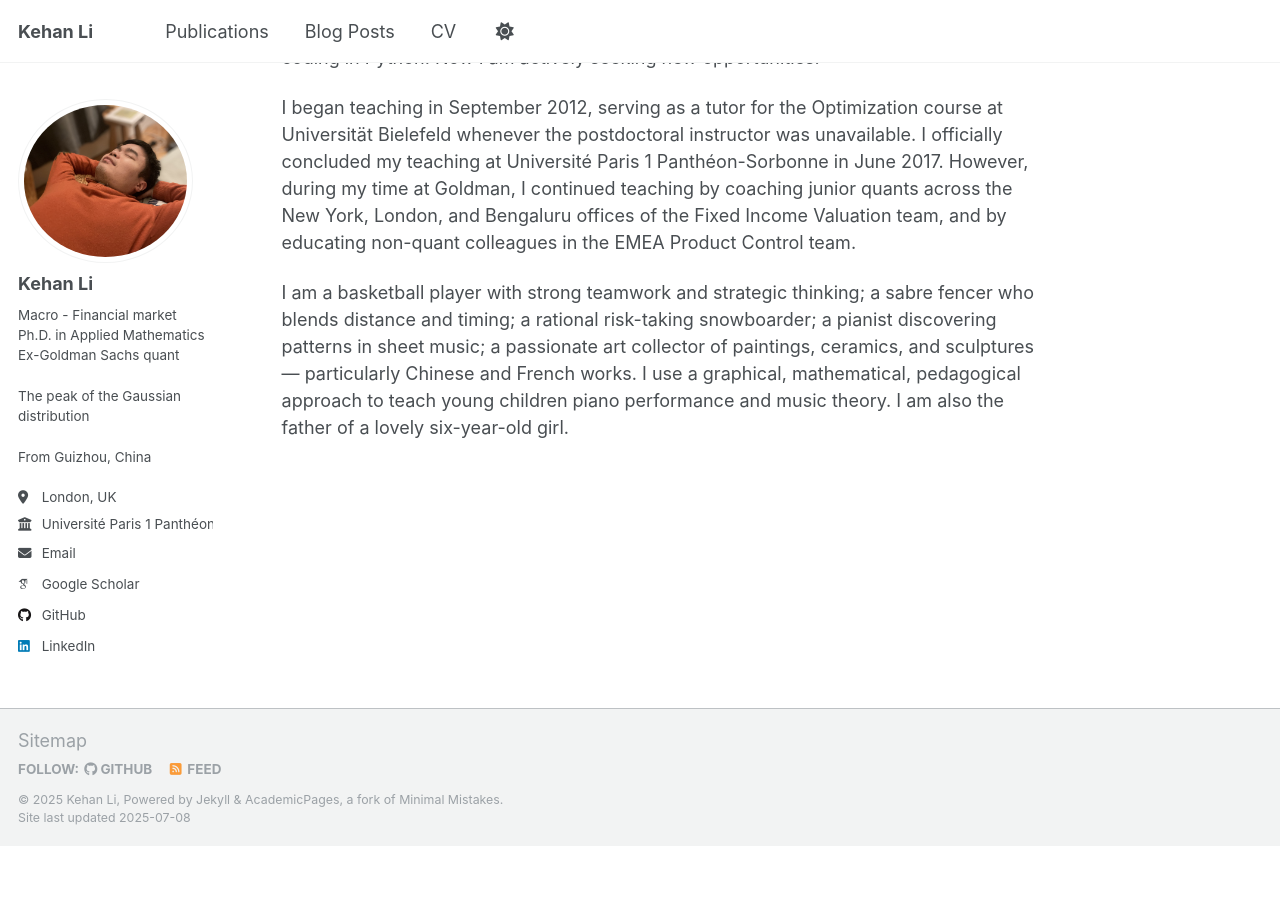
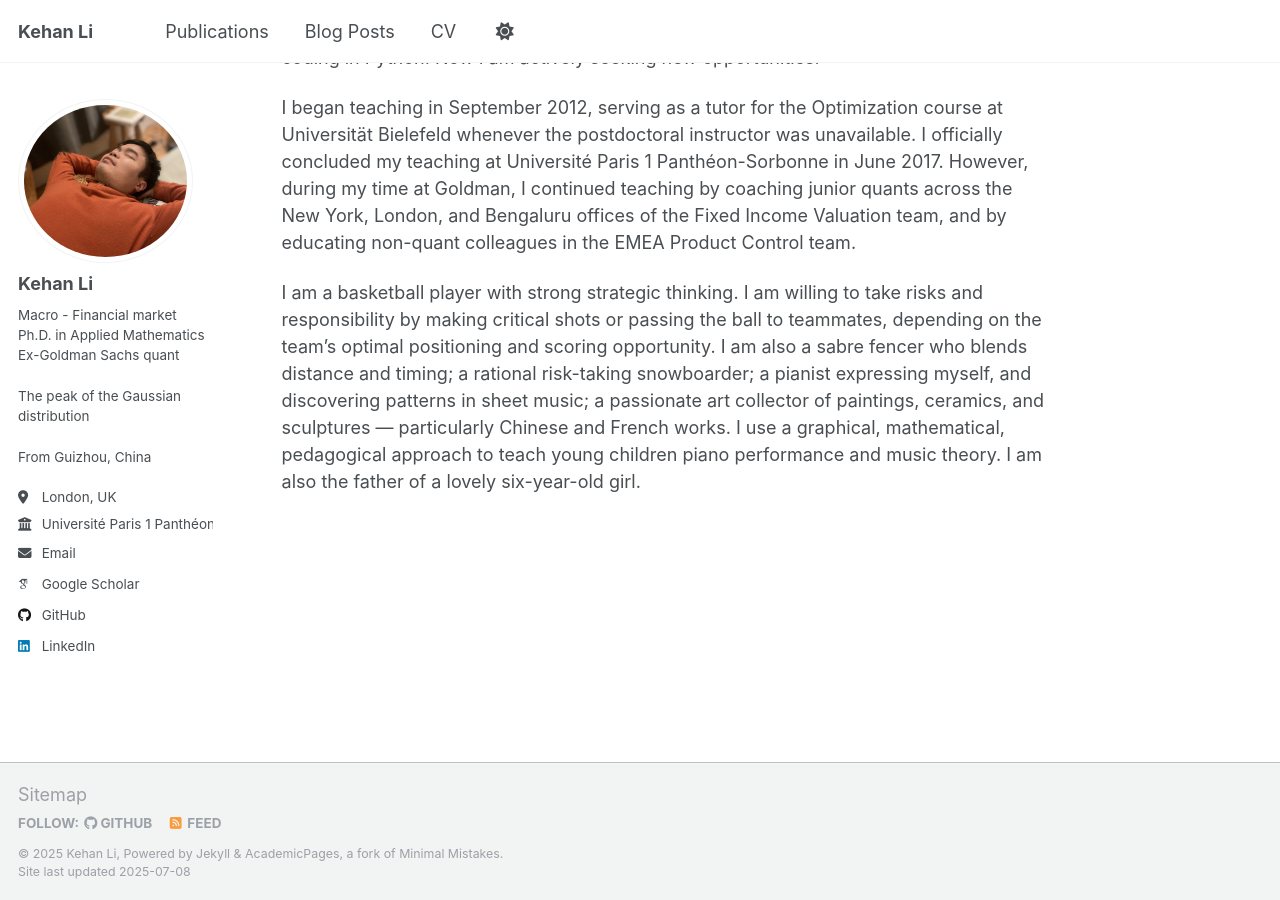
Before and after one commit to KehanLi-1123/KehanLi.github.io, a Jekyll site: the page built from _pages/about.md, in a window 1280 px wide and 900 px high, scrolled down 852 px. Built offline with Jekyll 4.4.1, drawn with Linux system fonts in a browser that asks for light colours; some web fonts are replaced; before the commit the page ends 1698 px from its top, so only the background shows below that.

Commit message:
Update about.md

```diff
--- a/_pages/about.md
+++ b/_pages/about.md
@@ -20,4 +20,4 @@ Upon graduation, I joined Goldman Sachs in London, UK as a quant in the Finance
 
 I began teaching in September 2012, serving as a tutor for the Optimization course at Universität Bielefeld whenever the postdoctoral instructor was unavailable. I officially concluded my teaching at  Université Paris 1 Panthéon-Sorbonne in June 2017. However, during my time at Goldman, I continued teaching by coaching junior quants across the New York, London, and Bengaluru offices of the Fixed Income Valuation team, and by educating non-quant colleagues in the EMEA Product Control team.
 
-I am a basketball player with strong teamwork and strategic thinking; a sabre fencer who blends distance and timing; a rational risk-taking snowboarder; a pianist discovering patterns in sheet music; a passionate art collector of paintings, ceramics, and sculptures — particularly Chinese and French works. I use a graphical, mathematical, pedagogical approach to teach young children piano performance and music theory. I am also the father of a lovely six-year-old girl.
+I am a basketball player with strong strategic thinking. I am willing to take risks and responsibility by making critical shots or passing the ball to teammates, depending on the team's optimal positioning and scoring opportunity. I am also a sabre fencer who blends distance and timing; a rational risk-taking snowboarder; a pianist expressing myself, and discovering patterns in sheet music; a passionate art collector of paintings, ceramics, and sculptures — particularly Chinese and French works. I use a graphical, mathematical, pedagogical approach to teach young children piano performance and music theory. I am also the father of a lovely six-year-old girl.
```
